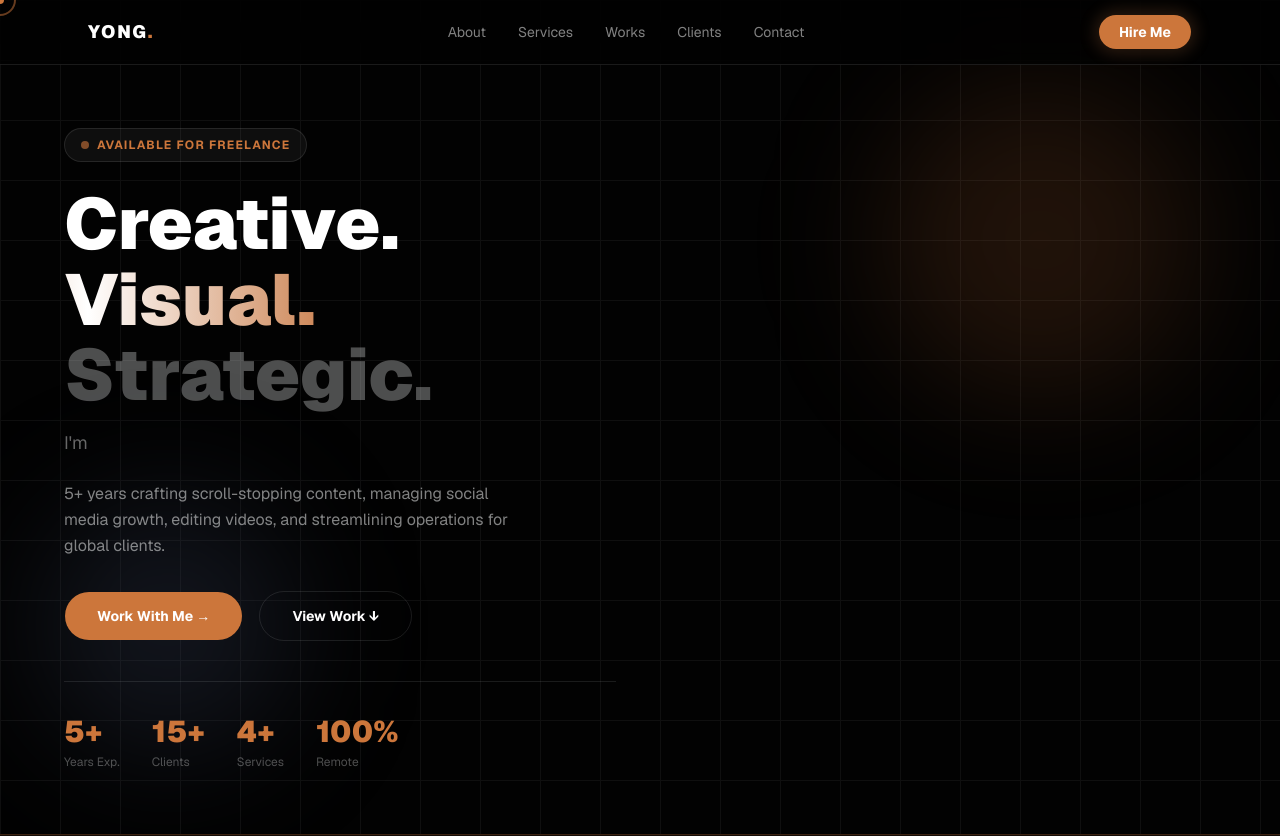
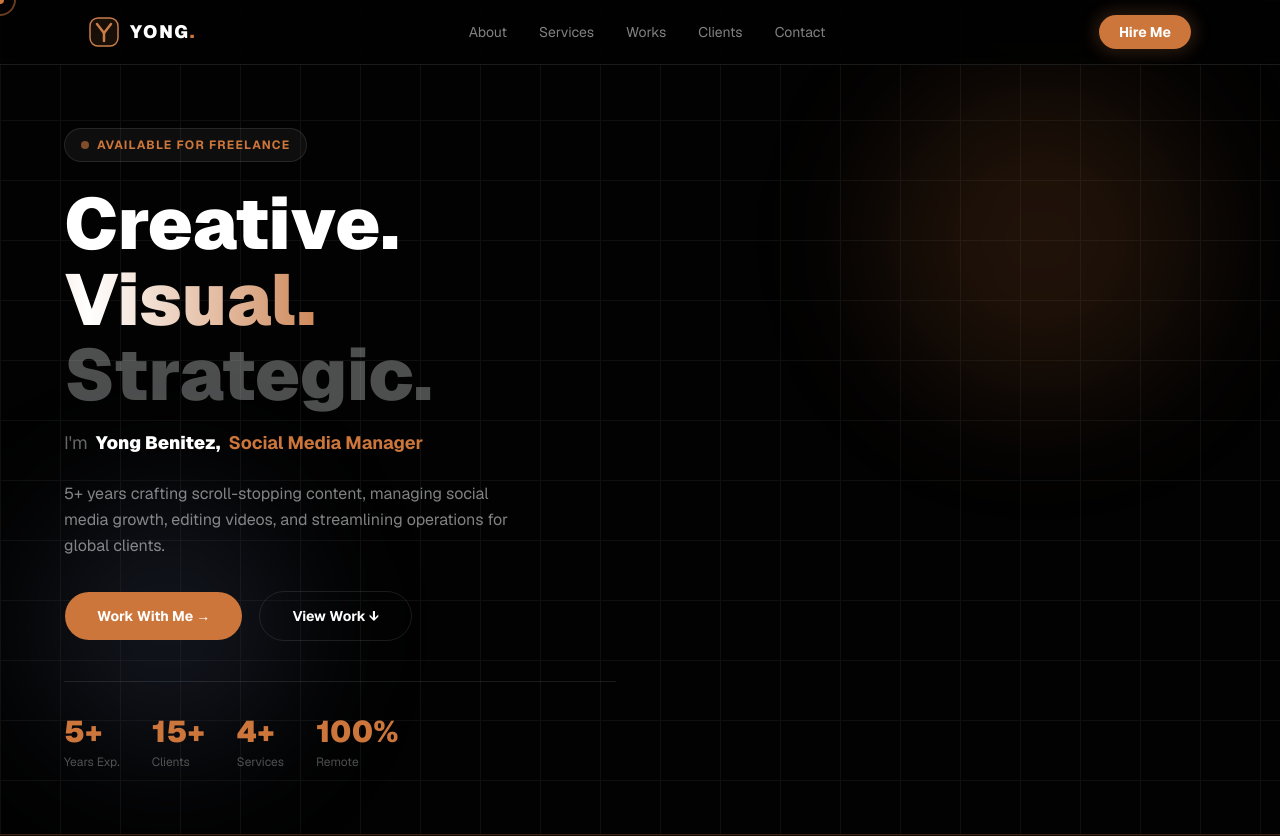
Before and after one commit to javiergenepaul/yong-benitez-portfolio-2026, a Next.js app: page / in a window 1280 px wide. Shown: the top 836 px of the page. Built offline with nearby package versions, Linux system fonts and the light colour scheme.

Commit message:
feat: adding favicon, and improve typewriter

```diff
--- a/components/footer.tsx
+++ b/components/footer.tsx
@@ -1,9 +1,14 @@
+import { LogoIcon } from "@/components/logo"
+
 export function Footer() {
   return (
     <footer className="bg-[#080808] border-t border-border py-10 px-6 text-center">
       <div className="max-w-6xl mx-auto">
-        <div className="text-xl font-black tracking-widest text-foreground mb-1">
-          YONG<span className="text-primary">.</span>
+        <div className="flex items-center justify-center gap-2.5 mb-1">
+          <LogoIcon variant="square" size={28} />
+          <span className="text-xl font-black tracking-widest text-foreground">
+            YONG<span className="text-primary">.</span>
+          </span>
         </div>
         <div className="text-xs text-foreground/20 mb-6">
           Virtual Assistant · Video Editing · Photo Editing · Social Media Marketing
@@ -24,7 +29,7 @@ export function Footer() {
             ✉
           </a>
           <a
-            href="https://www.facebook.com/bmpnetwork"
+            href="https://www.facebook.com"
             target="_blank"
             rel="noopener noreferrer"
             className="w-9 h-9 rounded-full bg-white/5 border border-border flex items-center justify-center hover:bg-primary hover:border-primary transition-all text-foreground text-sm font-bold"
--- /dev/null
+++ b/components/logo.tsx
@@ -0,0 +1,154 @@
+/**
+ * LogoIcon — SVG mark for Yong Benitez VA brand
+ *
+ * Variants:
+ *   "square"  — Y inside amber-bordered rounded square (badge). Recommended default.
+ *   "circle"  — Y inside subtle ring with glowing amber node at junction.
+ *   "diamond" — Y inside rotated diamond outline, clean & minimal.
+ *   "raw"     — No container: white arms, amber stem + accent dot.
+ *
+ * Usage:
+ *   <LogoIcon />                  // square, 28px
+ *   <LogoIcon variant="circle" size={40} />
+ */
+
+export type LogoVariant = "square" | "circle" | "diamond" | "raw"
+
+interface LogoIconProps {
+  /** Visual style of the mark. Defaults to "square". */
+  variant?: LogoVariant
+  /** Width/height in px. Defaults to 28. */
+  size?: number
+  className?: string
+}
+
+export function LogoIcon({ variant = "square", size = 28, className }: LogoIconProps) {
+  return (
+    <svg
+      width={size}
+      height={size}
+      viewBox="0 0 32 32"
+      fill="none"
+      aria-hidden="true"
+      className={className}
+    >
+      {variant === "square" && <SquareMark />}
+      {variant === "circle" && <CircleMark />}
+      {variant === "diamond" && <DiamondMark />}
+      {variant === "raw" && <RawMark />}
+    </svg>
+  )
+}
+
+/* ── Variant A: Rounded-square badge ──────────────────────────── */
+function SquareMark() {
+  return (
+    <>
+      {/* Amber-tinted rounded square */}
+      <rect
+        x="2" y="2" width="28" height="28" rx="8"
+        fill="#C97D4A" fillOpacity="0.12"
+        stroke="#C97D4A" strokeWidth="1.5"
+      />
+      {/* Y — left arm */}
+      <path
+        d="M 9 8 L 16 17"
+        stroke="#C97D4A" strokeWidth="2.5" strokeLinecap="round"
+      />
+      {/* Y — right arm */}
+      <path
+        d="M 23 8 L 16 17"
+        stroke="#C97D4A" strokeWidth="2.5" strokeLinecap="round"
+      />
+      {/* Y — stem */}
+      <path
+        d="M 16 17 L 16 25"
+        stroke="#C97D4A" strokeWidth="2.5" strokeLinecap="round"
+      />
+    </>
+  )
+}
+
+/* ── Variant B: Circle ring with glowing node ─────────────────── */
+function CircleMark() {
+  return (
+    <>
+      {/* Subtle outer ring */}
+      <circle cx="16" cy="16" r="13.5" stroke="white" strokeOpacity="0.1" strokeWidth="1" />
+      {/* Y — left arm (white) */}
+      <path
+        d="M 9 7 L 16 16"
+        stroke="white" strokeWidth="2.5" strokeLinecap="round"
+      />
+      {/* Y — right arm (white) */}
+      <path
+        d="M 23 7 L 16 16"
+        stroke="white" strokeWidth="2.5" strokeLinecap="round"
+      />
+      {/* Y — stem (white) */}
+      <path
+        d="M 16 16 L 16 25"
+        stroke="white" strokeWidth="2.5" strokeLinecap="round"
+      />
+      {/* Amber node at junction */}
+      <circle cx="16" cy="16" r="3.5" fill="#C97D4A" />
+      {/* White inner dot */}
+      <circle cx="16" cy="16" r="1.5" fill="white" />
+    </>
+  )
+}
+
+/* ── Variant C: Diamond outline ───────────────────────────────── */
+function DiamondMark() {
+  return (
+    <>
+      {/* Rotated square outline */}
+      <path
+        d="M16 2 L30 16 L16 30 L2 16 Z"
+        stroke="#C97D4A" strokeWidth="1.5" fillOpacity="0"
+      />
+      {/* Y — left arm */}
+      <path
+        d="M 11 9.5 L 16 16.5"
+        stroke="white" strokeWidth="2.5" strokeLinecap="round"
+      />
+      {/* Y — right arm */}
+      <path
+        d="M 21 9.5 L 16 16.5"
+        stroke="white" strokeWidth="2.5" strokeLinecap="round"
+      />
+      {/* Y — stem */}
+      <path
+        d="M 16 16.5 L 16 23.5"
+        stroke="white" strokeWidth="2.5" strokeLinecap="round"
+      />
+      {/* Accent node */}
+      <circle cx="16" cy="16.5" r="2.5" fill="#C97D4A" />
+    </>
+  )
+}
+
+/* ── Variant D: Raw / no container ───────────────────────────── */
+function RawMark() {
+  return (
+    <>
+      {/* Y — left arm (white) */}
+      <path
+        d="M 7 5 L 16 16"
+        stroke="white" strokeWidth="3" strokeLinecap="round"
+      />
+      {/* Y — right arm (white) */}
+      <path
+        d="M 25 5 L 16 16"
+        stroke="white" strokeWidth="3" strokeLinecap="round"
+      />
+      {/* Y — stem (amber) */}
+      <path
+        d="M 16 16 L 16 28"
+        stroke="#C97D4A" strokeWidth="3" strokeLinecap="round"
+      />
+      {/* Accent dot at right arm tip */}
+      <circle cx="25" cy="5" r="2.5" fill="#C97D4A" />
+    </>
+  )
+}
--- a/components/nav.tsx
+++ b/components/nav.tsx
@@ -1,6 +1,7 @@
 "use client"
 
 import { Button } from "@/components/ui/button"
+import { LogoIcon } from "@/components/logo"
 
 const links = [
   { href: "#about", label: "About" },
@@ -21,9 +22,12 @@ export function Nav() {
       <div className="max-w-6xl mx-auto px-6 flex items-center justify-between h-16">
         <button
           onClick={() => window.scrollTo({ top: 0, behavior: "smooth" })}
-          className="text-lg font-black tracking-widest text-foreground"
+          className="flex items-center gap-2.5 group"
         >
-          YONG<span className="text-primary">.</span>
+          <LogoIcon variant="square" size={32} />
+          <span className="text-lg font-black tracking-widest text-foreground group-hover:text-primary transition-colors duration-300">
+            YONG<span className="text-primary">.</span>
+          </span>
         </button>
 
         <ul className="hidden md:flex gap-8 list-none">
--- a/components/sections/hero.tsx
+++ b/components/sections/hero.tsx
@@ -1,38 +1,8 @@
 "use client"
 
 import { useEffect, useRef, useState } from "react"
+import { TypeAnimation } from "react-type-animation"
 import { Button } from "@/components/ui/button"
-
-const TYPEWRITER_TEXT = "Yong Benitez, Virtual Assistant"
-
-function Typewriter() {
-  const [displayed, setDisplayed] = useState("")
-  const [done, setDone] = useState(false)
-
-  useEffect(() => {
-    const start = setTimeout(() => {
-      let i = 0
-      const interval = setInterval(() => {
-        i++
-        setDisplayed(TYPEWRITER_TEXT.slice(0, i))
-        if (i >= TYPEWRITER_TEXT.length) {
-          clearInterval(interval)
-          setDone(true)
-        }
-      }, 60)
-      return () => clearInterval(interval)
-    }, 800)
-    return () => clearTimeout(start)
-  }, [])
-
-  return (
-    <span
-      className={`text-lg font-bold text-primary border-r-2 border-primary pr-0.5 ${done ? "animate-blink" : ""}`}
-    >
-      {displayed || "\u00A0"}
-    </span>
-  )
-}
 
 function StatCounter({ target, suffix = "+" }: { target: number; suffix?: string }) {
   const [count, setCount] = useState(0)
@@ -109,6 +79,16 @@ function scrollTo(id: string) {
   if (el) window.scrollTo({ top: el.getBoundingClientRect().top + window.scrollY - 70, behavior: "smooth" })
 }
 
+// Each role is shown for 2.5 s then deleted over 1 s before the next types in
+const ROLES_SEQUENCE: (string | number)[] = [
+  "General Virtual Assistant",   2500,
+  "Social Media Manager",        2500,
+  "Podcast Manager",             2500,
+  "Executive Assistant",         2500,
+  "Brand Manager",               2500,
+  "Appointment Setter",          2500,
+]
+
 export function Hero() {
   return (
     <section
@@ -148,10 +128,22 @@ export function Hero() {
             </h1>
           </div>
 
+          {/* Name (static) + animated role — single line */}
           <div className="opacity-0 animate-fade-up" style={{ animationDelay: ".4s" }}>
-            <div className="flex items-baseline gap-1 mt-4 mb-6">
-              <span className="text-lg text-foreground/40">I&apos;m </span>
-              <Typewriter />
+            <div className="mt-4 mb-6 flex items-baseline flex-wrap gap-x-2">
+              <span className="text-lg text-foreground/40 whitespace-nowrap">I&apos;m</span>
+              <span className="text-lg font-black text-foreground whitespace-nowrap">
+                Yong Benitez,
+              </span>
+              <TypeAnimation
+                sequence={ROLES_SEQUENCE}
+                wrapper="span"
+                speed={55}
+                deletionSpeed={70}
+                repeat={Infinity}
+                cursor={true}
+                className="text-lg font-bold text-primary"
+              />
             </div>
             <p className="text-base text-foreground/50 max-w-md leading-relaxed mb-8">
               5+ years crafting scroll-stopping content, managing social media growth,
--- a/package.json
+++ b/package.json
@@ -20,6 +20,7 @@
     "next-themes": "^0.4.6",
     "react": "^19.2.4",
     "react-dom": "^19.2.4",
+    "react-type-animation": "^3.2.0",
     "shadcn": "^4.1.1",
     "tailwind-merge": "^3.5.0",
     "tw-animate-css": "^1.4.0"
```
Also changed, not shown: .claude/settings.local.json, app/icon.svg (added), 1 other file (tests, documents, lock files or other folders).
